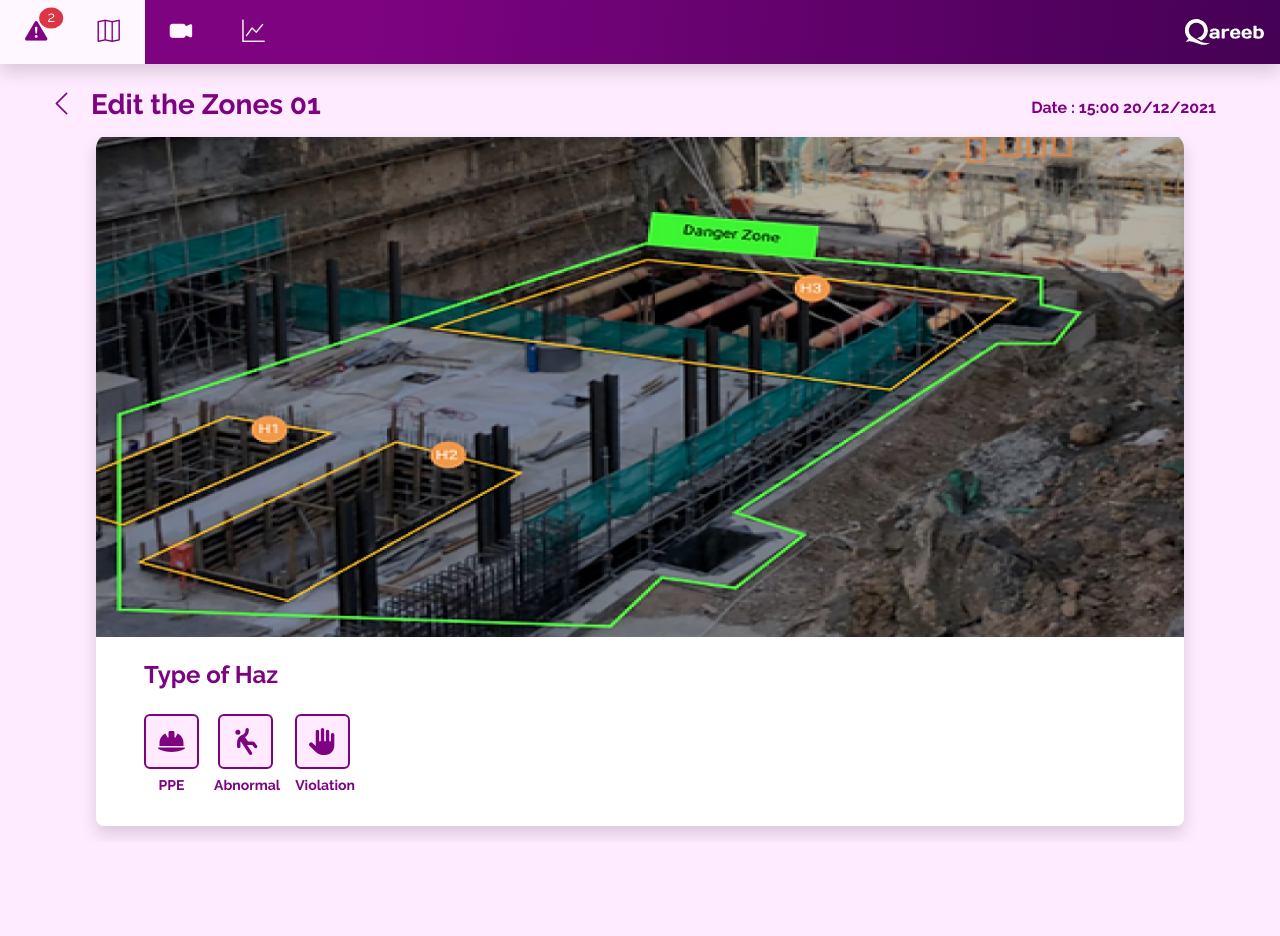
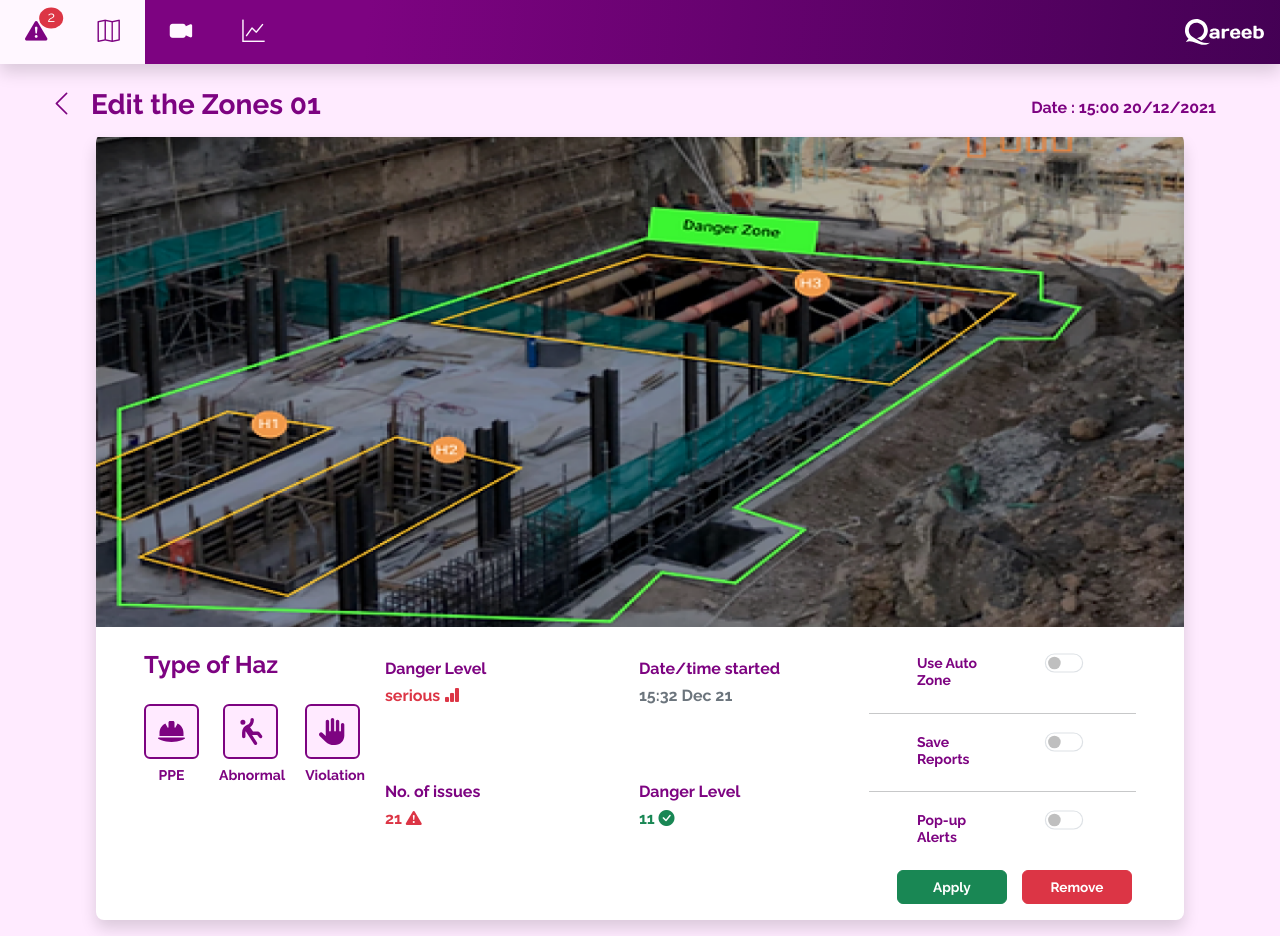
Before and after one commit to joesdevil/sifou, a React (Create React App) app: page /zones/edit in a window 1280 px wide. Before the commit the page ends 842 px from the top, so only its background shows below. Built offline with nearby package versions, Linux system fonts and the light colour scheme.

Commit message:
edite zone

```diff
--- a/src/App.css
+++ b/src/App.css
@@ -1,150 +1,153 @@
-@import url('https://fonts.googleapis.com/css2?family=Raleway:wght@400;500;600;700;800;900&display=swap');
-*{
+@import url("https://fonts.googleapis.com/css2?family=Raleway:wght@400;500;600;700;800;900&display=swap");
+* {
   box-sizing: border-box !important;
   padding: 0;
-  font-family: 'Raleway', sans-serif;
+  font-family: "Raleway", sans-serif;
 }
-.haz *{
-  margin: 0 ;
-
+.haz * {
+  margin: 0;
 }
-.pr-color{
+.pr-color {
   color: #7d0381 !important;
 }
-.pr-bg{
+.pr-bg {
   background-color: #7d0381 !important;
 }
-.btn-outline-pr{
+.btn-outline-pr {
   color: #7d0381 !important;
   border: solid 1px #7d0381;
 }
-.btn-outline-pr:hover{
+.btn-outline-pr:hover {
   background-color: #7d0381 !important;
   color: #f1f1f1 !important;
   border: solid 1px #7d0381;
 }
 
-body{
+body {
   background-color: #ffebff;
 }
-button{
+button {
   border: none;
   outline: none !important;
 }
-h1,h2,h3,h4,h5,h6{
+h1,
+h2,
+h3,
+h4,
+h5,
+h6 {
   font-weight: 700;
 }
 nav {
   background: linear-gradient(96deg, #7d0381 28.67%, #37004a 116.25%);
 }
 
-nav ul li img{
+nav ul li img {
   width: 23px;
 }
-nav ul .link{
-  padding:15px 25px;
-  color: #FFF7FF;
+nav ul .link {
+  padding: 15px 25px;
+  color: #fff7ff;
   font-size: 1.4rem;
 }
 nav ul li {
   padding: 12px 18px;
-  color: #FFF7FF;
+  color: #fff7ff;
   font-size: 1.2rem;
 }
 
-nav .link:hover, .link.active{
-  background-color: #FFF7FF !important;
+nav .link:hover,
+.link.active {
+  background-color: #fff7ff !important;
   color: #7d0381 !important;
   cursor: pointer;
   transition: all 0.4s;
 }
 
-.zones  svg{
-  background-color: #FFEAFF;
+.zones svg {
+  background-color: #ffeaff;
   border-radius: 6px;
-  border: solid 2px #7d0381 ;
+  border: solid 2px #7d0381;
   color: #7d0381 !important;
   padding: 8px;
   width: 45px;
   height: 45px;
   cursor: pointer;
 }
-.zones .zone-edit svg{
+.zones .zone-edit svg {
   padding: 12px;
   width: 55px;
   height: 55px;
   cursor: pointer;
 }
-.zones  svg.disabled{
-  background-color: #FFEAFF;
-  border: solid 2px #7d038176 ;
+.zones svg.disabled {
+  background-color: #ffeaff;
+  border: solid 2px #7d038176;
   color: #7d038128 !important;
 }
-.zones .feats{
+.zones .feats {
   display: flex;
-  margin-top: 9px ;
+  margin-top: 9px;
 }
-.zones  .feats .feat{
-margin:0 15px !important;
-margin-left: 0 !important;
+.zones .feats .feat {
+  cursor: pointer;
+  margin: 0 20px !important;
+  margin-left: 0 !important;
 }
-.zones  .form-check-input:checked{
+.zones .form-check-input:checked {
   background-color: #7d0381;
 }
-.zones  .form-check-input{
+.zones .form-check-input {
   cursor: pointer;
-transform: scale(1.5);
+  transform: scale(1.5);
 }
-.zones  button{
+.zone-edit .form-check-input {
+  cursor: pointer;
+  transform: scale(1.2) ;
+}
+.zones button {
   width: 110px;
   font-size: 0.85rem;
 }
 
 .zones .zone-image {
-  height: 500px;
+  height: 490px;
 }
-.zones .zone-image img{
+.zones .zone-image img {
   width: 100%;
   height: 100%;
 }
 
-
-
 @media only screen and (max-width: 768px) {
-  .zones{
+  .zones {
     width: fit-content;
   }
-  .zones  svg{
+  .zones svg {
     width: 35px;
     height: 35px;
   }
-  .zones  .feats .feat{
-  margin:0 3px !important;
+  .zones .feats .feat {
+    margin: 0 3px !important;
   }
-  .zones  .form-check-input{
-  transform: scale(1);
+  .zones .form-check-input {
+    transform: scale(1);
   }
-  .zones  button{
+  .zones button {
     width: max-content;
-    padding:2px 5px !important;
+    padding: 2px 5px !important;
     font-size: 1rem;
   }
-  .zones  button span{
-display: none;
+  .zones button span {
+    display: none;
   }
-    .zones .si,.ni{
+  .zones .si,
+  .ni {
     font-size: small !important;
   }
-  .zones th{
+  .zones th {
     font-size: x-small;
   }
-
 }
-
-
-
-
-
 
 ::-webkit-scrollbar {
   width: 10px;
--- a/src/components/zones/edit.jsx
+++ b/src/components/zones/edit.jsx
@@ -26,7 +26,6 @@ export default function Edit() {
       <div className="pt-4 px-5 zones">
          <div className="d-flex justify-content-between mb-2 align-items-center">
             <h3 className="pr-color">
-
                <Link to="/zones" className="pr-color">
                   <small>
                      <i
@@ -40,7 +39,7 @@ export default function Edit() {
             <b className="pr-color me-3">Date : 15:00 20/12/2021</b>
          </div>
 
-      <div className="bg-white mx-5 mb-3 shadow row rounded-3">
+         <div className="bg-white mx-5 mb-3 pb-3 shadow row rounded-3">
             <div className="zone-image  rounded-3 p-0 m-0">
                <img
                   className="object-fit-cover"
@@ -49,7 +48,7 @@ export default function Edit() {
                   srcset=""
                />
             </div>
-        <div className="zone-edit px-5 py-4 d-flex justify-content-between">
+            <div className="zone-edit px-5 pt-4 d-flex justify-content-between">
                <div className="type-haz">
                   <h4 className="pr-color">Type of Haz</h4>
                   <div className="feats  d-flex justify-content-between mt-4">
@@ -76,7 +75,9 @@ export default function Edit() {
                         >
                            <path d="M288 0c17.7 0 32 14.3 32 32l0 9.8c0 54.6-27.9 104.6-72.5 133.6l.2 .3L304.5 256l87.5 0c15.1 0 29.3 7.1 38.4 19.2l43.2 57.6c10.6 14.1 7.7 34.2-6.4 44.8s-34.2 7.7-44.8-6.4L384 320l-96 0h-1.4l92.3 142.6c9.6 14.8 5.4 34.6-9.5 44.3s-34.6 5.4-44.3-9.5L164.5 249.2c-2.9 9.2-4.5 19-4.5 29l0 73.8c0 17.7-14.3 32-32 32s-32-14.3-32-32V278.2c0-65.1 39.6-123.7 100.1-147.9C232.3 115.8 256 80.8 256 41.8l0-9.8c0-17.7 14.3-32 32-32zM112 32a48 48 0 1 1 0 96 48 48 0 1 1 0-96z" />
                         </svg>
-                <h6 className="pr-color small text-center mt-2">Abnormal</h6>
+                        <h6 className="pr-color small text-center mt-2">
+                           Abnormal
+                        </h6>
                      </div>
                      <div className="feat" onClick={() => handleToggleClick(3)}>
                         <svg
@@ -87,9 +88,64 @@ export default function Edit() {
                         >
                            <path d="M288 32c0-17.7-14.3-32-32-32s-32 14.3-32 32V240c0 8.8-7.2 16-16 16s-16-7.2-16-16V64c0-17.7-14.3-32-32-32s-32 14.3-32 32V336c0 1.5 0 3.1 .1 4.6L67.6 283c-16-15.2-41.3-14.6-56.6 1.4s-14.6 41.3 1.4 56.6L124.8 448c43.1 41.1 100.4 64 160 64H304c97.2 0 176-78.8 176-176V128c0-17.7-14.3-32-32-32s-32 14.3-32 32V240c0 8.8-7.2 16-16 16s-16-7.2-16-16V64c0-17.7-14.3-32-32-32s-32 14.3-32 32V240c0 8.8-7.2 16-16 16s-16-7.2-16-16V32z" />
                         </svg>
-                <h6 className="pr-color small text-center mt-2">Violation</h6>
+                        <h6 className="pr-color small text-center mt-2">
+                           Violation
+                        </h6>
                      </div>
                   </div>
+               </div>
+               <div className="zone-info mt-2 row row-cols-2">
+                  <div>
+                     <h6 className="pr-color">Danger Level</h6>
+                     <h6 className="text-danger">
+                        serious <i class="bi bi-bar-chart-fill"></i>
+                     </h6>
+                  </div>
+                  <div>
+                     <h6 className="pr-color">Date/time started</h6>
+                     <h6 className="text-secondary"> 15:32 Dec 21 </h6>
+                  </div>
+                  <div>
+                     <h6 className="pr-color">No. of issues</h6>
+                     <h6 className="text-danger">
+                        21 <i class="bi bi-exclamation-triangle-fill"></i>
+                     </h6>
+                  </div>
+                  <div>
+                     <h6 className="pr-color">Danger Level</h6>
+                     <h6 className="text-success">
+                        11 <i class="bi bi-check-circle-fill"></i>
+                     </h6>
+                  </div>
+               </div>
+               <div className="">
+                  <div className="d-flex ms-5 justify-content-between">
+                     <h6 className="pr-color small mt-1">Use Auto Zone</h6>
+                     <div class="form-check mx-5 mt-0 form-switch">
+                        <input class="form-check-input" type="checkbox" />
+                     </div>
+                  </div>
+                  <hr className="my-3" />
+                  <div className="d-flex ms-5 justify-content-between">
+                     <h6 className="pr-color mt-1 small">Save Reports</h6>
+                     <div class="form-check mx-5 mt-0 form-switch">
+                        <input class="form-check-input" type="checkbox" />
+                     </div>
+                  </div>
+
+                  <hr className="my-3" />
+
+                  <div className="d-flex ms-5 justify-content-between">
+                     <h6 className="pr-color mt-1 small">Pop-up Alerts</h6>
+                     <div class="form-check mx-5 mt-0 form-switch">
+                        <input class="form-check-input" type="checkbox" />
+                     </div>
+                  </div>
+                  <div className="d-flex ms-4 justify-content-between">
+                  <button className="btn btn-success fw-bold mt-3 mx-1">Apply</button>
+                  <button className="btn btn-danger fw-bold mt-3 mx-1">Remove</button>
+                  </div>
+
                </div>
             </div>
          </div>
```
Lines whose indentation alone changed are shown as unchanged.
